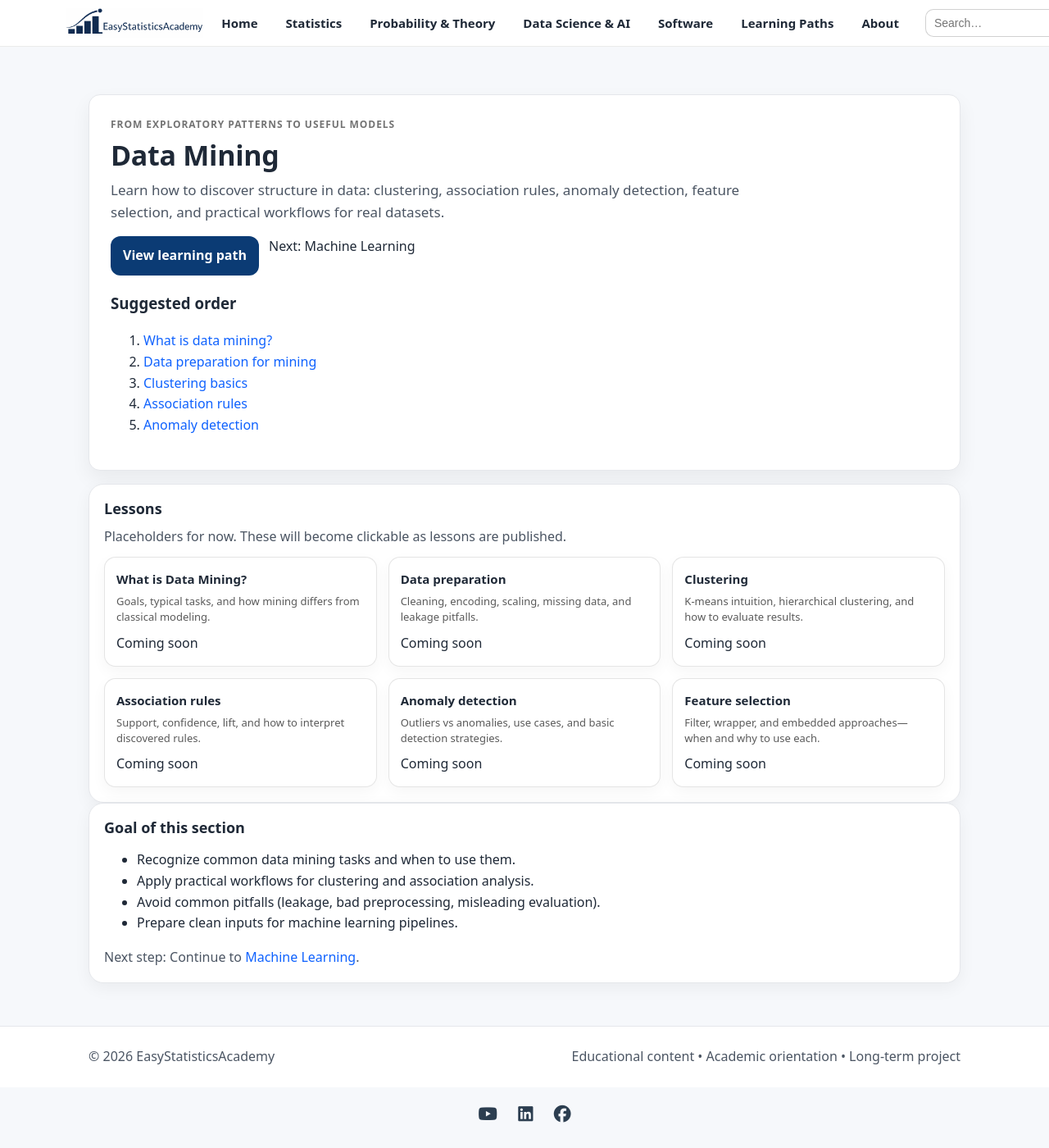
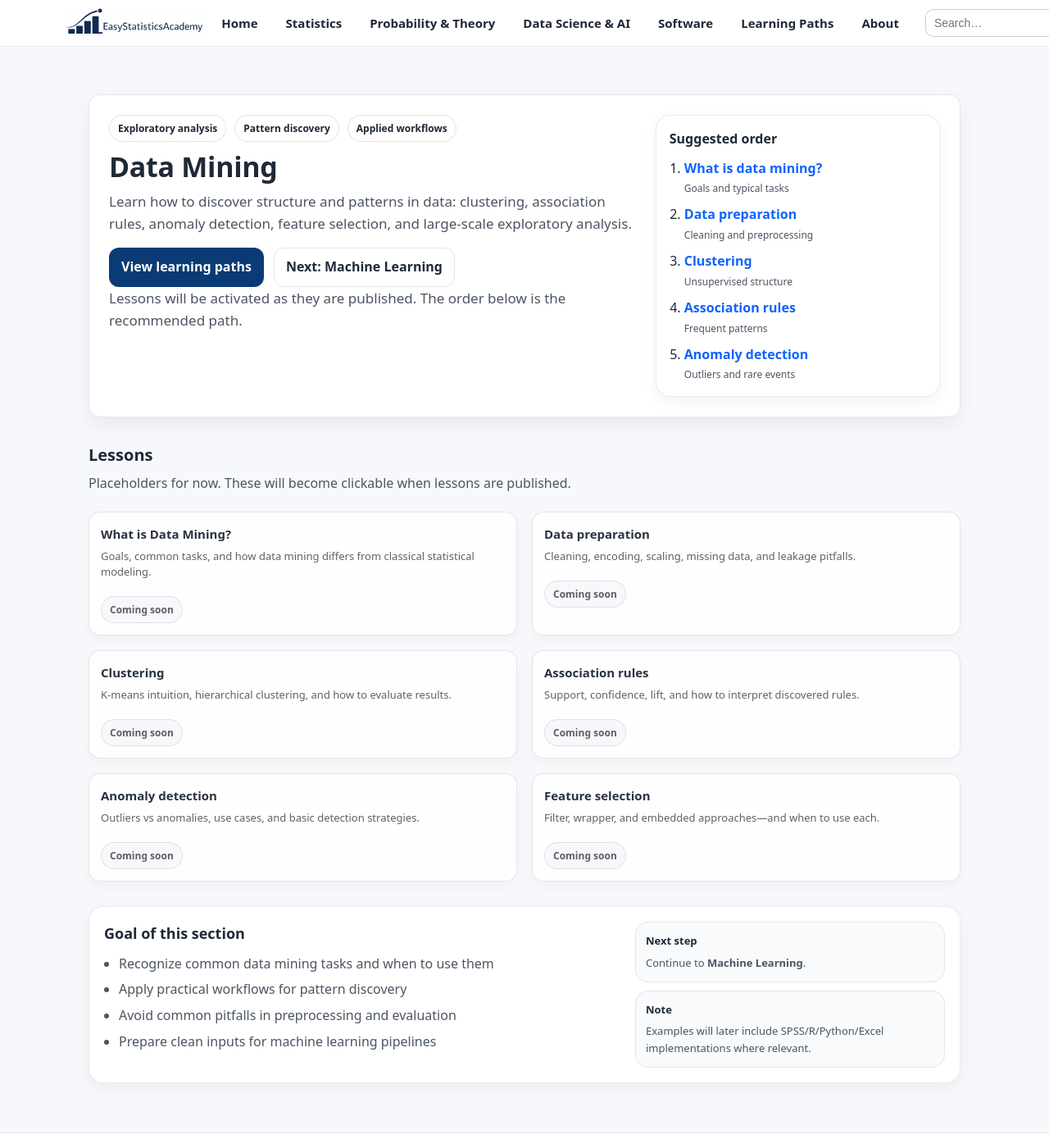
Before and after one commit to ammar-homaida-statistics/easystatisticsacademy, a Jekyll site: the page built from data-mining/index.md, in a window 1280 px wide and 1400 px high. Shown: the whole window at 82% size. Built offline with Jekyll 4.4.1, drawn with Linux system fonts in a browser that asks for light colours.

Commit message:
Update index.md

```diff
--- a/data-mining/index.md
+++ b/data-mining/index.md
@@ -1,90 +1,118 @@
 ---
 layout: default
 title: Data Mining
-description: Pattern discovery, clustering, association rules, and large-scale exploratory analysis.
+description: Pattern discovery, clustering, association rules, anomaly detection, and practical data exploration.
 permalink: /data-mining/
+sidebar: false
 ---
 
-<section class="hero">
-  <div class="hero-card">
-    <div class="kicker">From exploratory patterns to useful models</div>
-    <h1>Data Mining</h1>
-    <p>
-      Learn how to discover structure in data: clustering, association rules, anomaly detection,
-      feature selection, and practical workflows for real datasets.
-    </p>
+<section class="hero hero-section">
+  <div class="hero-card hero-split">
+    <div class="hero-copy">
+      <div class="badge-row">
+        <span class="badge">Exploratory analysis</span>
+        <span class="badge">Pattern discovery</span>
+        <span class="badge">Applied workflows</span>
+      </div>
 
-    <div class="hero-actions">
-      <a class="btn" href="/learning-paths/">View learning path</a>
-      <span class="next">Next: Machine Learning</span>
+      <h1>Data Mining</h1>
+      <p class="lead">
+        Learn how to discover structure and patterns in data: clustering, association rules,
+        anomaly detection, feature selection, and large-scale exploratory analysis.
+      </p>
+
+      <div class="hero-actions">
+        <a class="btn" href="/learning-paths/">View learning paths</a>
+        <a class="btn btn-outline" href="/machine-learning/">Next: Machine Learning</a>
+      </div>
+
+      <p class="muted-mini">
+        Lessons will be activated as they are published. The order below is the recommended path.
+      </p>
     </div>
 
-    <div class="suggested">
-      <h3>Suggested order</h3>
-      <ol>
-        <li><a href="#">What is data mining?</a></li>
-        <li><a href="#">Data preparation for mining</a></li>
-        <li><a href="#">Clustering basics</a></li>
-        <li><a href="#">Association rules</a></li>
-        <li><a href="#">Anomaly detection</a></li>
-      </ol>
+    <div class="hero-panel">
+      <div class="panel-card">
+        <h2 class="panel-title">Suggested order</h2>
+        <ol class="quickstart">
+          <li><a href="#lessons">What is data mining?</a><span class="meta">Goals and typical tasks</span></li>
+          <li><a href="#lessons">Data preparation</a><span class="meta">Cleaning and preprocessing</span></li>
+          <li><a href="#lessons">Clustering</a><span class="meta">Unsupervised structure</span></li>
+          <li><a href="#lessons">Association rules</a><span class="meta">Frequent patterns</span></li>
+          <li><a href="#lessons">Anomaly detection</a><span class="meta">Outliers and rare events</span></li>
+        </ol>
+      </div>
     </div>
   </div>
 </section>
 
-<section class="card">
-  <h2>Lessons</h2>
-  <p class="muted">Placeholders for now. These will become clickable as lessons are published.</p>
+<section class="section" id="lessons">
+  <div class="section-head">
+    <h2>Lessons</h2>
+    <p>Placeholders for now. These will become clickable when lessons are published.</p>
+  </div>
 
-  <div class="lesson-grid">
-    <a class="lesson-card" href="#">
+  <div class="grid grid-2">
+    <div class="card lesson-card is-soon">
       <h3>What is Data Mining?</h3>
-      <p>Goals, typical tasks, and how mining differs from classical modeling.</p>
-      <span class="status">Coming soon</span>
-    </a>
+      <p>Goals, common tasks, and how data mining differs from classical statistical modeling.</p>
+      <span class="pill">Coming soon</span>
+    </div>
 
-    <a class="lesson-card" href="#">
+    <div class="card lesson-card is-soon">
       <h3>Data preparation</h3>
       <p>Cleaning, encoding, scaling, missing data, and leakage pitfalls.</p>
-      <span class="status">Coming soon</span>
-    </a>
+      <span class="pill">Coming soon</span>
+    </div>
 
-    <a class="lesson-card" href="#">
+    <div class="card lesson-card is-soon">
       <h3>Clustering</h3>
       <p>K-means intuition, hierarchical clustering, and how to evaluate results.</p>
-      <span class="status">Coming soon</span>
-    </a>
+      <span class="pill">Coming soon</span>
+    </div>
 
-    <a class="lesson-card" href="#">
+    <div class="card lesson-card is-soon">
       <h3>Association rules</h3>
       <p>Support, confidence, lift, and how to interpret discovered rules.</p>
-      <span class="status">Coming soon</span>
-    </a>
+      <span class="pill">Coming soon</span>
+    </div>
 
-    <a class="lesson-card" href="#">
+    <div class="card lesson-card is-soon">
       <h3>Anomaly detection</h3>
       <p>Outliers vs anomalies, use cases, and basic detection strategies.</p>
-      <span class="status">Coming soon</span>
-    </a>
+      <span class="pill">Coming soon</span>
+    </div>
 
-    <a class="lesson-card" href="#">
+    <div class="card lesson-card is-soon">
       <h3>Feature selection</h3>
-      <p>Filter, wrapper, and embedded approaches—when and why to use each.</p>
-      <span class="status">Coming soon</span>
-    </a>
+      <p>Filter, wrapper, and embedded approaches—and when to use each.</p>
+      <span class="pill">Coming soon</span>
+    </div>
   </div>
 </section>
 
-<section class="card">
-  <h2>Goal of this section</h2>
-  <ul>
-    <li>Recognize common data mining tasks and when to use them.</li>
-    <li>Apply practical workflows for clustering and association analysis.</li>
-    <li>Avoid common pitfalls (leakage, bad preprocessing, misleading evaluation).</li>
-    <li>Prepare clean inputs for machine learning pipelines.</li>
-  </ul>
-
-  <p class="muted">
-    Next step: Continue to <a href="/machine-learning/">Machine Learning</a>.
-  </p>
+<section class="section section-slim">
+  <div class="callout">
+    <div class="callout-copy">
+      <h2>Goal of this section</h2>
+      <ul class="bullets">
+        <li>Recognize common data mining tasks and when to use them</li>
+        <li>Apply practical workflows for pattern discovery</li>
+        <li>Avoid common pitfalls in preprocessing and evaluation</li>
+        <li>Prepare clean inputs for machine learning pipelines</li>
+      </ul>
+    </div>
+    <div class="callout-side">
+      <div class="mini">
+        <div class="mini-title">Next step</div>
+        <div class="mini-body">Continue to <strong>Machine Learning</strong>.</div>
+      </div>
+      <div class="mini">
+        <div class="mini-title">Note</div>
+        <div class="mini-body">
+          Examples will later include SPSS/R/Python/Excel implementations where relevant.
+        </div>
+      </div>
+    </div>
+  </div>
 </section>
```
